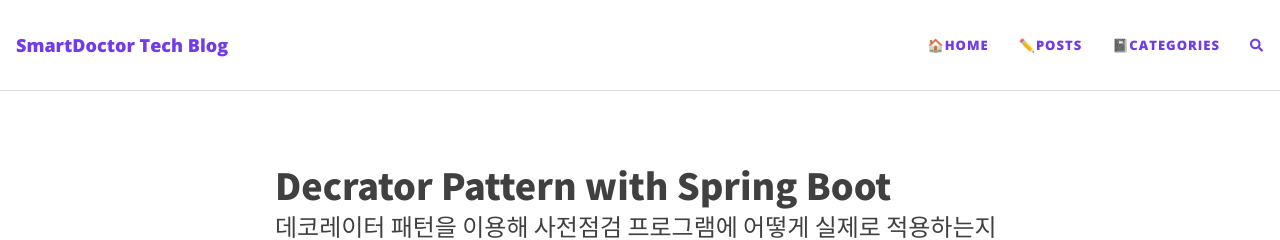
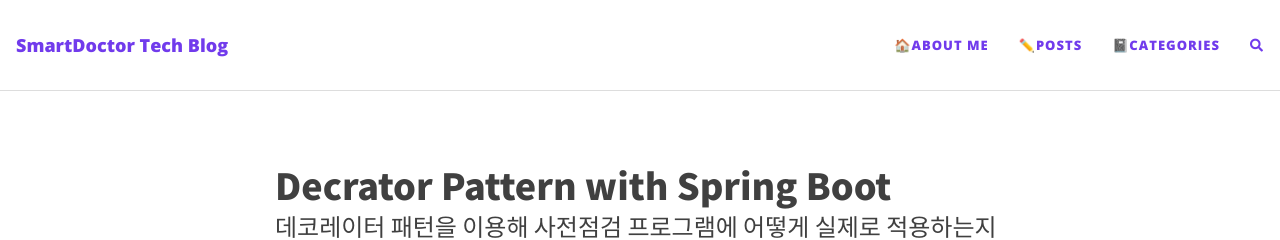
Before and after one commit to AlmSmartDoctor/dev-blog, a Jekyll site: the page built from index.html, in a window 1280 px wide. Shown: the top 240 px of the page. Built offline with Jekyll 4.4.1, drawn with Linux system fonts in a browser that asks for light colours; nearby versions of some CDN libraries; comment, search, counter and statistics services are not loaded.

Commit message:
about me 추가

```diff
--- a/_config.yml
+++ b/_config.yml
@@ -10,7 +10,7 @@ author: calvin310486
 # --- List of links in the navigation bar --- #
 
 navbar-links:
-  🏠HOME: "aboutme"
+  🏠ABOUT ME: "aboutme"
   ✏️POSTS: "notimplemented"
   📓CATEGORIES: "categories"
 
```
